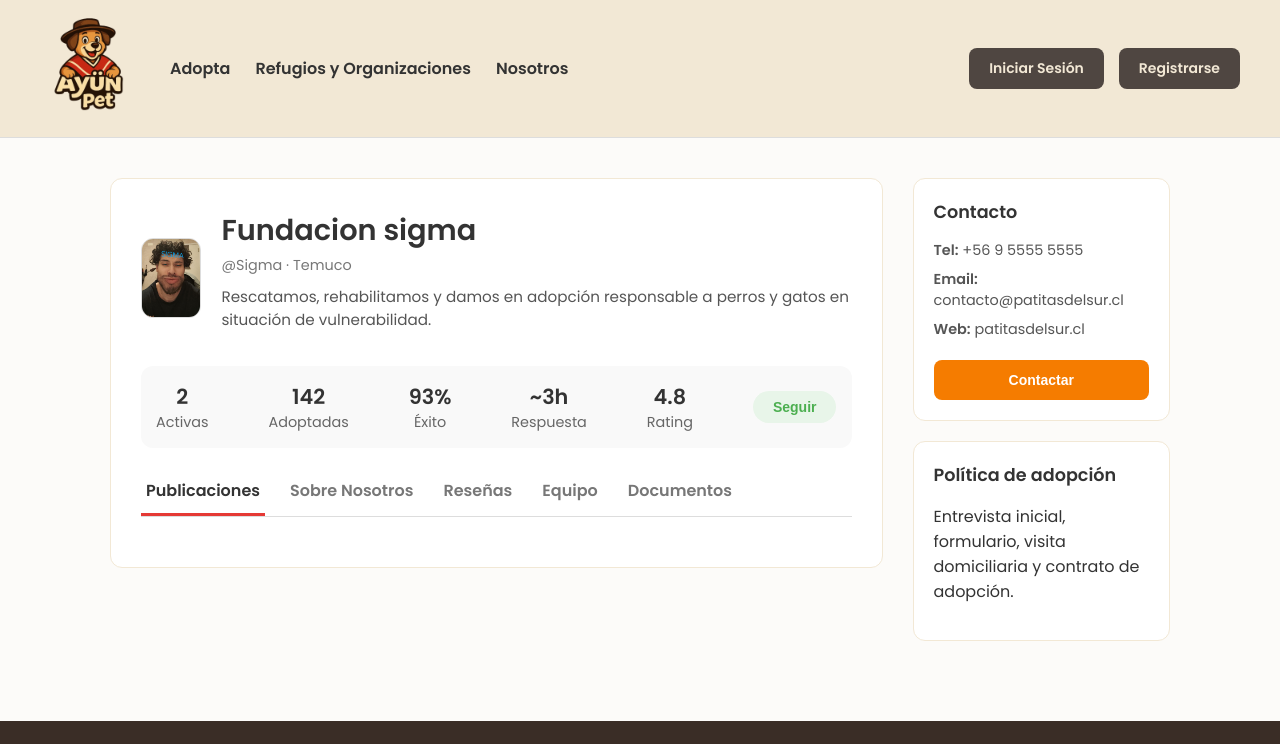
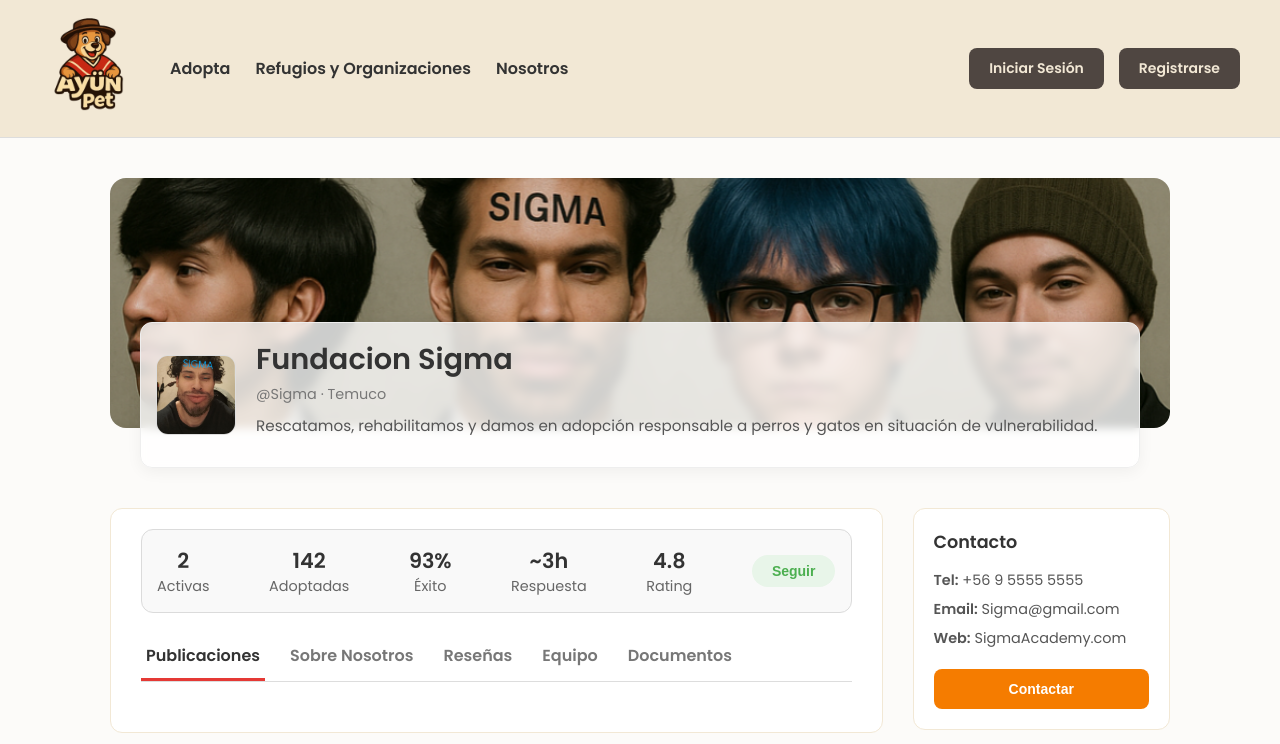
Before and after one commit to tcurihual/AyunPet, a React (Vite) app in the folder apps/web/: page /perfil-institucion in a window 1280 px wide. Shown: the top 744 px of the page. Built offline with nearby package versions, Linux system fonts and the light colour scheme.

Commit message:
banner en el muro (prueba de momento)

```diff
--- a/apps/web/src/components/ContactCard.tsx
+++ b/apps/web/src/components/ContactCard.tsx
@@ -6,8 +6,8 @@ const ContactCard: React.FC = () => {
       <h4>Contacto</h4>
       <ul>
         <li><strong>Tel:</strong> +56 9 5555 5555</li>
-        <li><strong>Email:</strong> contacto@patitasdelsur.cl</li>
-        <li><strong>Web:</strong> patitasdelsur.cl</li>
+        <li><strong>Email:</strong> Sigma@gmail.com</li>
+        <li><strong>Web:</strong> SigmaAcademy.com</li>
       </ul>
       <button className="btn btn-contact">Contactar</button>
     </div>
--- a/apps/web/src/components/ProfileHeader.tsx
+++ b/apps/web/src/components/ProfileHeader.tsx
@@ -9,7 +9,7 @@ const ProfileHeader: React.FC = () => {
         className="profile-avatar"
       />
       <div className="profile-info">
-        <h2>Fundacion sigma</h2>
+        <h2>Fundacion Sigma</h2>
         <span className="profile-handle">@Sigma · Temuco</span>
         <p>Rescatamos, rehabilitamos y damos en adopción responsable a perros y gatos en situación de vulnerabilidad.</p>
       </div>
--- a/apps/web/src/context/PublicationsContext.tsx
+++ b/apps/web/src/context/PublicationsContext.tsx
@@ -37,7 +37,7 @@ export const PublicationsProvider: React.FC<{ children: ReactNode }> = ({ childr
       const mockPublications: Publication[] = [
         { id: '1', petName: 'Luna', petImage: '/images/pets/firulais.jpg', description: 'Una perrita muy juguetona y leal.', submitterName: 'Fundación Huellitas', date: '05-09-2025' },
         { id: '2', petName: 'Rocky', petImage: '/images/pets/simba.jpg', description: 'Leal y cariñoso, ideal para familias.', submitterName: 'Rescate Animal Temuco', date: '01-09-2025' },
-        { id: '3', petName: 'Pana Miguel', petImage: '/images/pets/Miguel.webp', description: 'Curioso y muy sociable, busca compañía.', submitterName: 'Miguel Fernández', date: '10-09-2025' },
+        { id: '3', petName: 'Pana Miguel', petImage: '/images/pets/Miguel.webp', description: 'Curioso y muy sociable, busca compañía.', submitterName: 'Fundacion Sigma', date: '10-09-2025' },
       ];
       setPublications(mockPublications);
     } catch (error) {
--- a/apps/web/src/index.css
+++ b/apps/web/src/index.css
@@ -789,6 +789,7 @@ footer {
   align-items: center;
   background-color: #f9f9f9;
   padding: 15px;
+  border: 1px solid #dbdbdb;
   border-radius: 12px;
   margin-bottom: 20px;
 }
@@ -877,3 +878,41 @@ footer {
   border-radius: 12px;
   padding: 30px;
 }
+
+/* coso banner */
+
+.profile-banner-container {
+  position: relative;
+  margin-bottom: 80px;
+}
+
+.profile-banner {
+  height: 250px;
+  width: 100%;
+  background-color: #e0e0e0;
+  border-radius: 16px;
+  overflow: hidden;
+}
+
+.profile-banner img {
+  width: 100%;
+  height: 100%;
+  object-fit: cover;
+}
+
+.profile-header {
+  position: absolute;
+  bottom: -60px;
+  left: 30px;
+  width: calc(100% - 60px);
+  background-color: rgba(255, 255, 255, 0.8);
+  backdrop-filter: blur(5px);
+  padding: 15px;
+  border-radius: 12px;
+  border: 1px solid #eee;
+  box-shadow: 0 4px 15px rgba(0, 0, 0, 0.05);
+}
+
+.main-content-card .stats-bar {
+  margin-top: -10px;
+}
--- a/apps/web/src/pages/InstitutionProfilePage.tsx
+++ b/apps/web/src/pages/InstitutionProfilePage.tsx
@@ -8,24 +8,34 @@ import ContactCard from '../components/ContactCard';
 import PolicyCard from '../components/PolicyCard';
 import PetAdoptionCard from '../components/PetAdoptionCard';
 import { usePublications } from '../context/PublicationsContext';
+import banner from '../assets/sigma.png'
 
 const InstitutionProfilePage: React.FC = () => {
   const { publications } = usePublications();
+  const institutionPublications = publications.filter(
+    (pub) => pub.submitterName === 'Fundacion Sigma'
+  );
+
 
   return (
     <div className="page-container">
       <Header />
       <div className="profile-page-container">
 
+        <div className="profile-banner-container">
+          <div className="profile-banner">
+            <img src={banner} alt="Banner de la fundación" />
+          </div>
+          <ProfileHeader />
+        </div>
+
         <div className="profile-layout">
           <div className="profile-main">
             <div className="main-content-card">
-              <ProfileHeader />
               <StatsBar />
               <ProfileTabs />
-
               <div className="pets-grid">
-                {publications.map(pub => (
+                {institutionPublications.map(pub => (
                   <PetAdoptionCard key={pub.id} publication={pub} />
                 ))}
               </div>
@@ -37,7 +47,6 @@ const InstitutionProfilePage: React.FC = () => {
             <PolicyCard />
           </aside>
         </div>
-
       </div>
       <Footer />
     </div>
```
Also changed, not shown: apps/web/src/assets/sigma.png (added).
